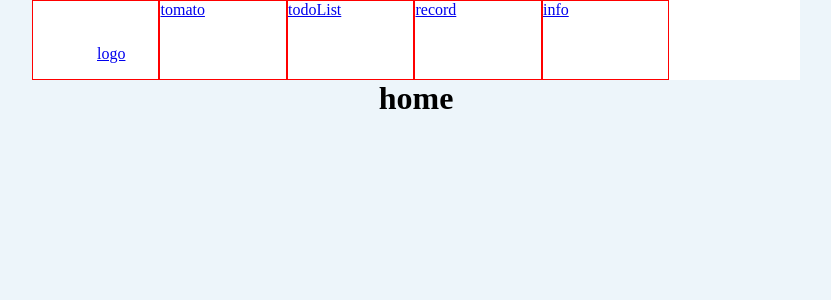
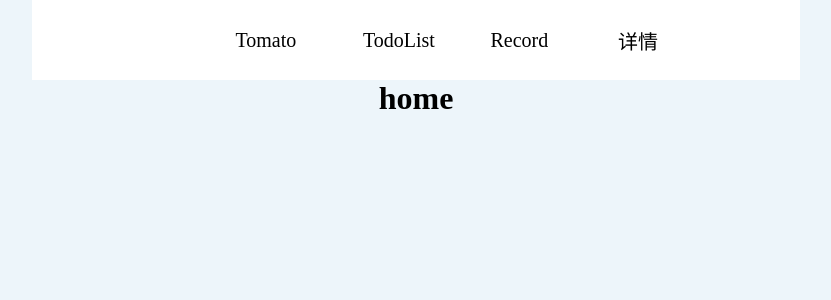
Before and after one commit to 1446450047/Tomato-ToDo, a React (Create React App) app: page / in a window 1280 px wide. Shown: the top 300 px of the page, without its empty margins (224-1055 px from the left). Built offline with nearby package versions, Linux system fonts and the light colour scheme.

Commit message:
完成header的基本布局和路由跳转

```diff
--- a/src/components/header/Header.jsx
+++ b/src/components/header/Header.jsx
@@ -3,17 +3,18 @@ import styled from "styled-components";
 import {Link} from "react-router-dom";
 import Icon from "./Icon";
 
-function Header(){
-    return(
+function Header() {
+    return (
         <HeaderWrapper>
-            <HeadItem> <Icon symbolName="logo" /> <Link to="/">logo</Link></HeadItem>
-            <HeadItem>  <Link to="/tomato">tomato</Link></HeadItem>
-            <HeadItem> <Link to="/todoList">todoList</Link></HeadItem>
-            <HeadItem> <Link to="/record">record</Link></HeadItem>
-            <HeadItem> <Link to="/info">info</Link></HeadItem>
+            <HeadItem> <Link to="/"><Icon symbolName="logo"/></Link> </HeadItem>
+            <HeadItem> <Link to="/tomato"><Icon symbolName="Tomato"/>Tomato</Link> </HeadItem>
+            <HeadItem> <Link to="/todoList"><Icon symbolName="todoList"/>TodoList</Link> </HeadItem>
+            <HeadItem> <Link to="/record"><Icon symbolName="record"/>Record</Link> </HeadItem>
+            <HeadItem> <Link to="/info"><Icon symbolName="info"/>详情</Link> </HeadItem>
         </HeaderWrapper>
-    )
+    );
 }
+
 const HeaderWrapper = styled.header`
   width: 60%;
   height: 80px;
@@ -23,12 +24,22 @@ const HeaderWrapper = styled.header`
 
 const HeadItem = styled.div`
     width: 16.6%;
-     border: 1px solid red;
-     svg{
-     width: 60px;
-     height: 60px;
+     display: flex;
+     justify-content: flex-start;
+     align-items: center;
+     a{
+         display: flex;
+         justify-content: flex-start;
+         align-items: center;
+         font-size: 20px;
+         color: #000;
+        svg{
+           margin: 0 8px;
+           width: 60px;
+           height: 60px;
+         }
      }
-`
+`;
 
 
-export default Header
+export default Header;
--- a/src/reset.css
+++ b/src/global.css
@@ -10,3 +10,7 @@
     fill: currentColor;
     overflow: hidden;
 }
+a{
+    text-decoration: none;
+
+}
--- a/src/index.js
+++ b/src/index.js
@@ -3,7 +3,7 @@ import ReactDOM from 'react-dom';
 import App from './App';
 import reportWebVitals from './reportWebVitals';
 import { BrowserRouter } from "react-router-dom";
-import "./reset.css"
+import "./global.css"
 ReactDOM.render(
    <BrowserRouter>
     <App />
```
Also changed, not shown: src/components/header/Icon.jsx (line endings or trailing spaces).
